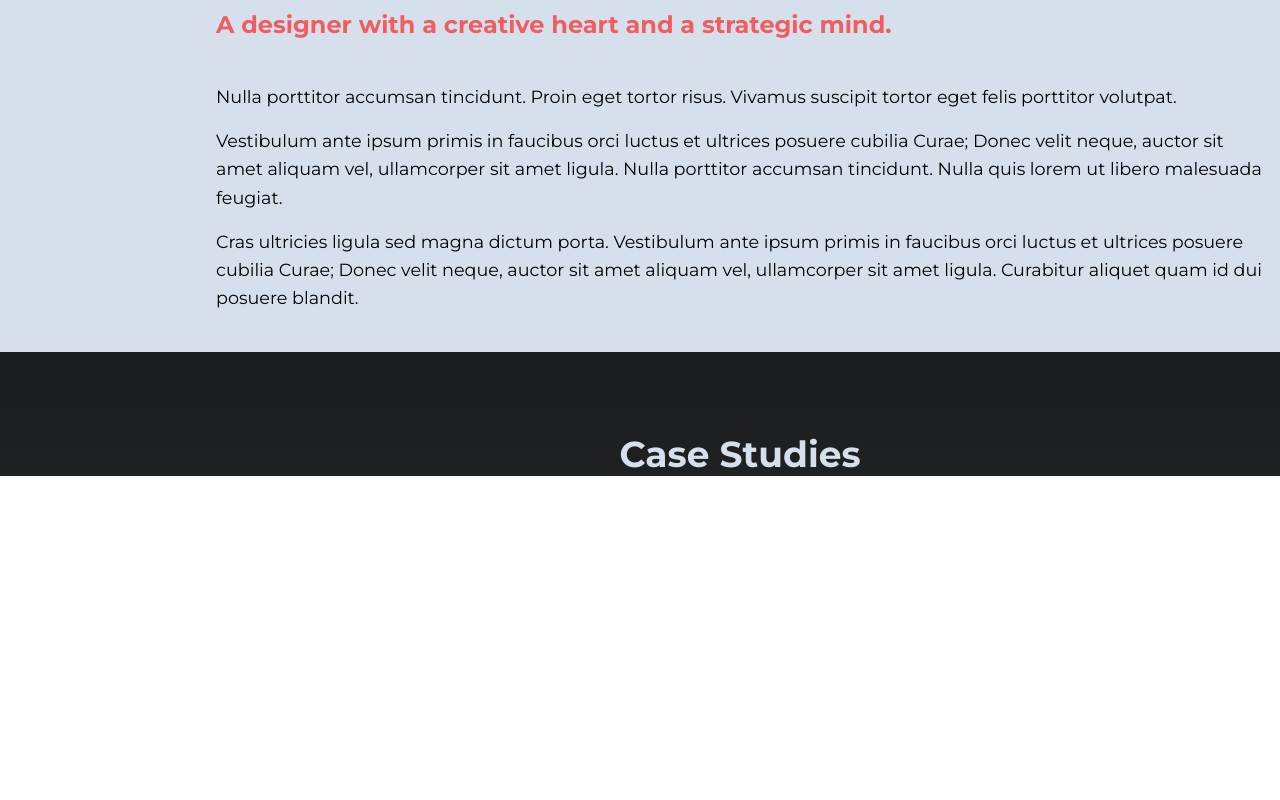
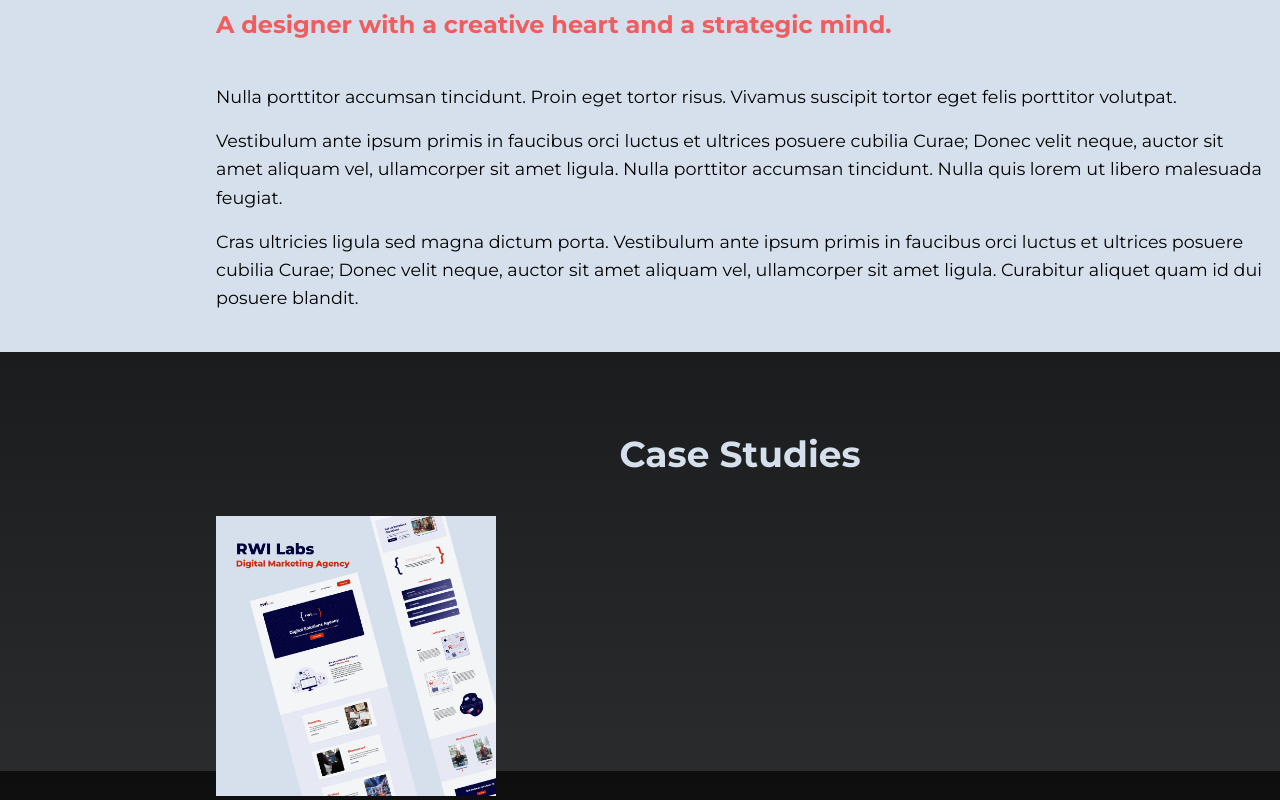
Before and after one commit to samurwin/samurwin.github.io, a React (Create React App) app: page / in a window 1280 px wide. Shown: the part 2429-3229 px from the top of the page. Before the commit the page ends 2905 px from the top, so only its background shows below. Built offline with nearby package versions, Linux system fonts and the light colour scheme.

Commit message:
case studies

```diff
--- a/src/components/CaseStudies/index.js
+++ b/src/components/CaseStudies/index.js
@@ -1,10 +1,22 @@
 import React from 'react';
+import "./style.css";
+
+import rwiThumbnail from "../../assets/images/RWI-Labs-thumbnail.jpg";
 
 export default function CaseStudies() {
 
     return (
         <section className="container">
             <h1 className="text-secondary text-center">Case Studies</h1>
+
+            <div className="slider">
+                <div className="thumbnail">
+                    <img
+                    src={rwiThumbnail}
+                    alt="RWI Labs Digital Marketing Agency Project"
+                    />
+                </div>
+            </div>
         </section>
     )
 }
--- /dev/null
+++ b/src/components/CaseStudies/style.css
@@ -0,0 +1,9 @@
+.thumbnail {
+    width: 280px;
+    height: auto;
+    border-radius: 10px;
+}
+
+.slider {
+    margin: 40px 0;
+}
```
Also changed, not shown: src/assets/images/RWI-Labs-thumbnail.jpg (added).
